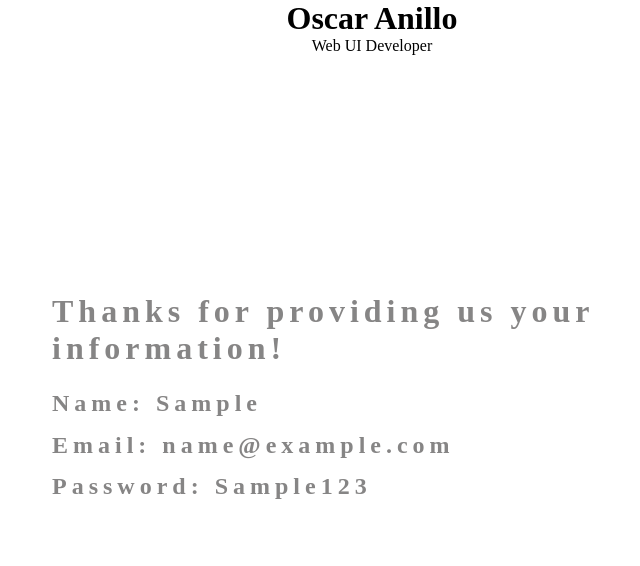
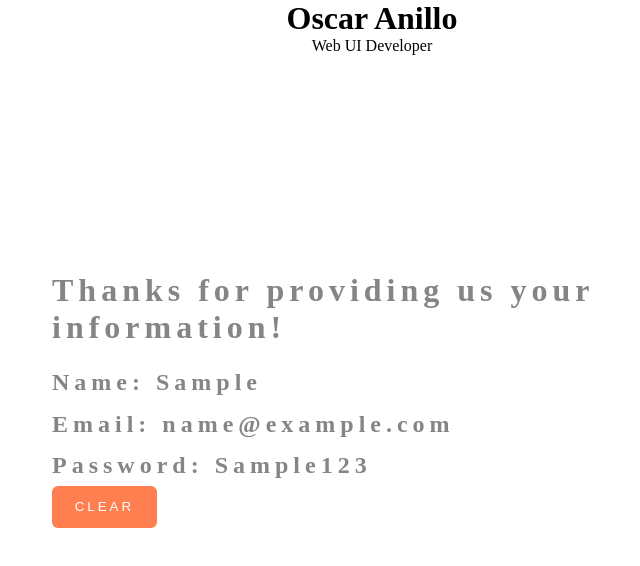
Before and after one commit to OscarAnillo/simple_form_redux, a React (Create React App) app: page / in a window 1280 px wide. Both pictures are taken after typing "Sample", "name@example.com", "Sample123" into the empty fields and a click on the button "SUBMIT". Shown: the top 566 px of the page, without its empty margins (268-908 px from the left). Built offline with nearby package versions, Linux system fonts and the light colour scheme.

Commit message:
add new action, pass setIsSubmitted to confirmation

```diff
--- a/src/App.css
+++ b/src/App.css
@@ -63,3 +63,19 @@
 .selector h2 {
   padding: .3em 0;
 }
+
+.thanks button {
+  background: coral;
+  border: none;
+  border-radius: 6px;
+  color: #fff;
+  letter-spacing: 3px;
+  text-transform: uppercase;
+  padding: 1em 1.7em;
+  transition: .5s;
+}
+.thanks button:hover {
+  background: linear-gradient(to bottom, coral, rgb(233, 42, 42));
+  cursor: pointer;
+  transition: .5s;
+}
--- a/src/Components/Comfirnation-page.js
+++ b/src/Components/Comfirnation-page.js
@@ -1,9 +1,17 @@
-import { useSelector } from "react-redux";
+import { useSelector, useDispatch } from "react-redux";
+import { setClearStatus } from "../Redux/Features/form-slice";
 
-export const ConfirmationPage = () => {
+export const ConfirmationPage = ({ setIsSubmitted }) => {
   const { name, email, password } = useSelector(
     (state) => state.formSlice.userInput
   );
+  const dispatch = useDispatch();
+
+  const clickHandler = () => {
+    setIsSubmitted(false);
+    dispatch(setClearStatus());
+  };
+
   return (
     <div className="thanks">
       <h1>Thanks for providing us your information!</h1>
@@ -12,6 +20,7 @@ export const ConfirmationPage = () => {
         <h2>Email: {email}</h2>
         <h2>Password: {password}</h2>
       </div>
+      <button onClick={clickHandler}>Clear</button>
     </div>
   );
 };
--- a/src/Components/Form-component.js
+++ b/src/Components/Form-component.js
@@ -40,7 +40,7 @@ export const FormComponent = () => {
         <div className="div-form">
           <form
             method="POST"
-            autoComplete="off"
+            autoComplete="new-password"
             className="form"
             onSubmit={submitHandler}
           >
@@ -69,7 +69,7 @@ export const FormComponent = () => {
           </form>
         </div>
       ) : (
-        <ConfirmationPage />
+        <ConfirmationPage setIsSubmitted={setIsSubmitted} />
       )}
     </div>
   );
--- a/src/Redux/Features/form-slice.js
+++ b/src/Redux/Features/form-slice.js
@@ -15,8 +15,15 @@ export const formSlice = createSlice({
     setUserDataInput(state, action) {
       state.userInput = action.payload;
     },
+    setClearStatus(state) {
+      state.userInput = {
+        name: "",
+        email: "",
+        password: "",
+      };
+    },
   },
 });
 
-export const { setUserDataInput } = formSlice.actions;
+export const { setUserDataInput, setClearStatus } = formSlice.actions;
 export default formSlice.reducer;
```
